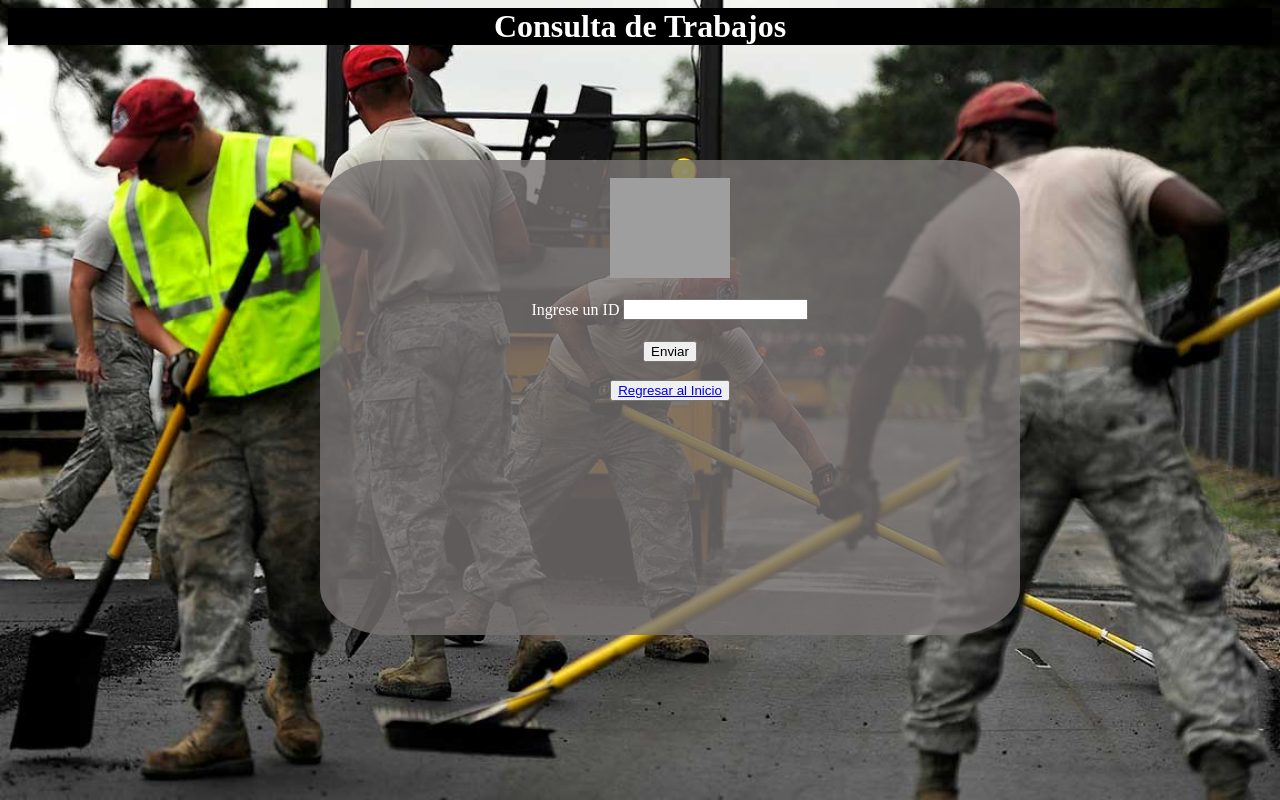
After one commit to Mark1790/AVBG, a PHP site: page /dashboard/AdminConsultaTrabajo.php in a window 1280 px wide. The commit adds this page. Run offline with PHP 8.4, Linux system fonts and the light colour scheme; grey boxes are pictures that could not be loaded.

Commit message:
Agregue lo que falta para consultar trabajos, ademas cambie una opcion del menu de super admin

```diff
--- /dev/null
+++ b/AdminConsultaTrabajo.php
@@ -0,0 +1,60 @@
+<!DOCTYPE HTML¡>
+<html>
+<head>
+<Meta charset="UTF-8">
+<Title>Consulta de Administradores</title>
+<link rel="stylesheet" href="barra.css">
+</head>
+<style>
+	body{
+		height:637px;
+        background-image:url('Imagenes/Registro.jpg');
+        background-size:cover;
+        background-repeat:no-repeat;
+        background-position:center center;
+		color:#ffffff;
+
+	}
+	h1{
+		background-color:black;
+	}
+	.contenedorregis {
+            width:700px;
+            height:475px;
+            top:20%;
+            left:25%;
+            right:50%;
+            position:absolute;
+            background-color:rgba(119, 114, 114, 0.8);
+            border-radius: 10%;
+            }
+	td{
+     color: white;
+}
+</style>
+<body align= "center">
+  <h1>Consulta de Trabajos</h1>
+  <div style="text-align: center" class="contenedorregis">
+  <br>
+   <img src="imagenes/trabajos.png" width="120" height="100"><br>
+   </br>
+   <table border=0 style="margin: 0 auto;" Style="color: white">
+   <form action="Trabjos.php"method="post">
+    <tr>
+      <td>
+        Ingrese un ID
+      </td>
+       <td align="center">
+      <input type="number" required name="ID"><br>
+      </td>
+      </tr>
+   </table>
+   <br><input type="submit" value="Enviar"><br>
+   <br>
+
+   </form>
+	  <button><a href="InicioAdmin.php">Regresar al Inicio</a></button>
+   </div>
+
+  </body>
+</html>
--- a/InicioAdmin.php
+++ b/InicioAdmin.php
@@ -49,7 +49,7 @@ include "seguridad.php";
    </tr>
    <td><center><button onclick=location.href='RegistroAdmin.php'>Registro de Administradores</button></center></td>
    <td><center><button onclick=location.href='AdminConsulta.php'>Consulta de Administradores</button></center></td>
-   <td><center><button onclick=location.href='#'>Modificacion de trabajos</button></center></td>
+   <td><center><button onclick=location.href='AdminConsultaTrabajo.php'>Consulta de trabajos</button></center></td>
   </tr>
   <tr>
    <td><br><center><img src="imagenes/usuarios.png" width="110" height="100"><br></td>
```
Also changed, not shown: Trabjos.php (added, +74 -0 lines).
